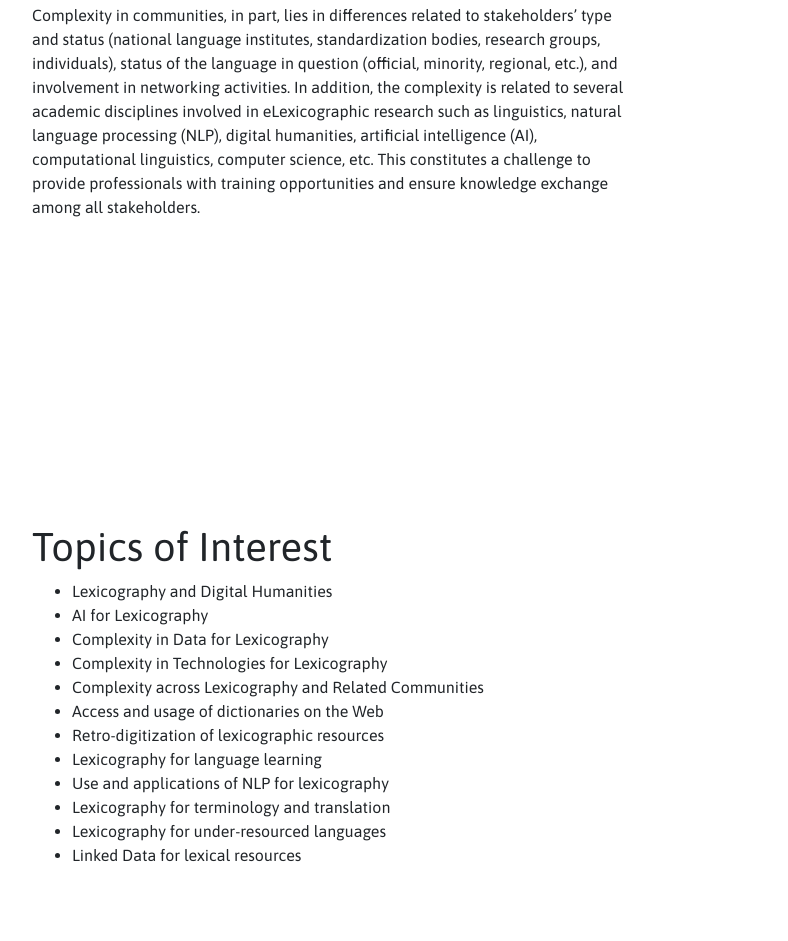
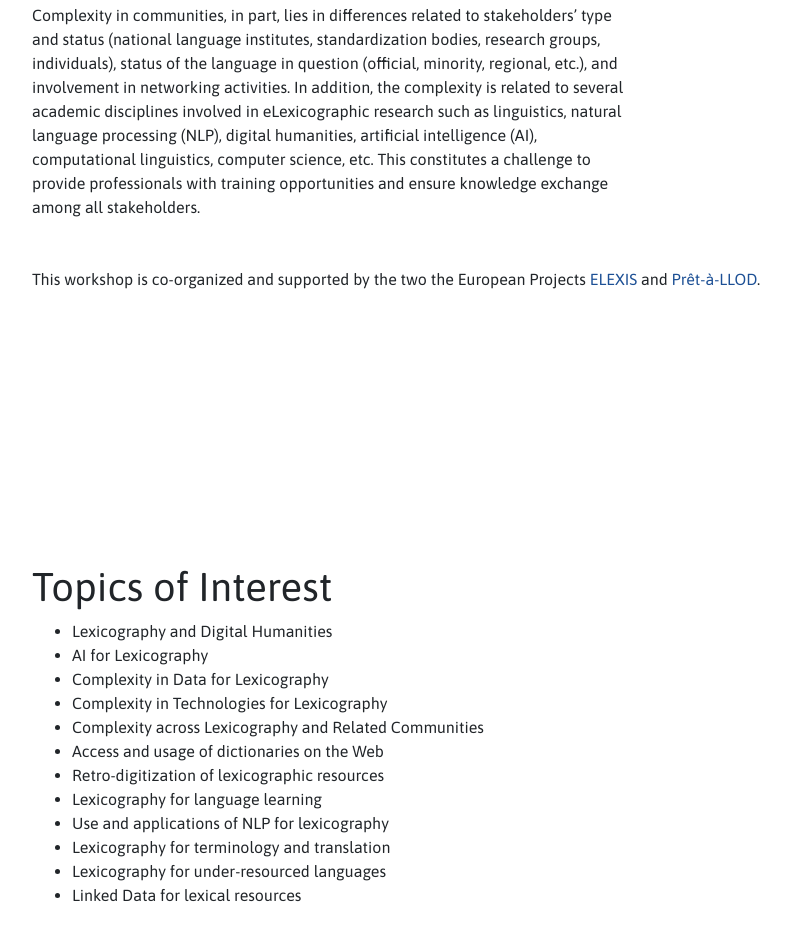
Before and after one commit to acdh-oeaw/lexdhai2019, a plain HTML site: page index.html in a window 1280 px wide. Shown: the part 1509-2450 px from the top of the page, without its empty margins (288-1076 px from the left). Drawn offline with nearby package versions, Linux system fonts and the light colour scheme.

Commit message:
sentence about two projects

```diff
--- a/index.html
+++ b/index.html
@@ -174,6 +174,7 @@ a {
                 <p class="mb-5 mycolnarrow">Specific emphasis in this edition of the workshop will be on complexity in regard of data, technologies and community aspects of lexicography.
                 Complexity in data concerns issues in access to lexicographic data across stakeholders (national institutes, research groups, individuals), representation formats, linguistic assumptions, underlying theories and scope of analysis and representation, legal restrictions and licenses, multilingual, cross-lingual, comparative and typological issues, as well as advanced aspects in multimodality, concerning audio-visual representation. Complexity in technologies concerns challenges in creating and expanding novel lexicographic resources, which require a combination of many technologies, including natural language processing tools as well as machine learning approaches and AI methods in general, for data linking and data management, in order to identify and represent words, their senses and definitions.</p>
                 <p class="mb-5 mycolnarrow">Complexity in communities, in part, lies in differences related to stakeholders’ type and status (national language institutes, standardization bodies, research groups, individuals), status of the language in question (official, minority, regional, etc.), and involvement in networking activities. In addition, the complexity is related to several academic disciplines involved in eLexicographic research such as linguistics, natural language processing (NLP), digital humanities, artificial intelligence (AI), computational linguistics, computer science, etc. This constitutes a challenge to provide professionals with training opportunities and ensure knowledge exchange among all stakeholders.</p>
+                <p>This workshop is co-organized and supported by the two the European Projects <a href="https://elex.is/">ELEXIS</a> and <a href="http://www.pret-a-llod.eu/">Prêt-à-LLOD</a>.</p>
             </section>
 
             <section class="p-3 p-lg-5 d-column" id="topics">
```
